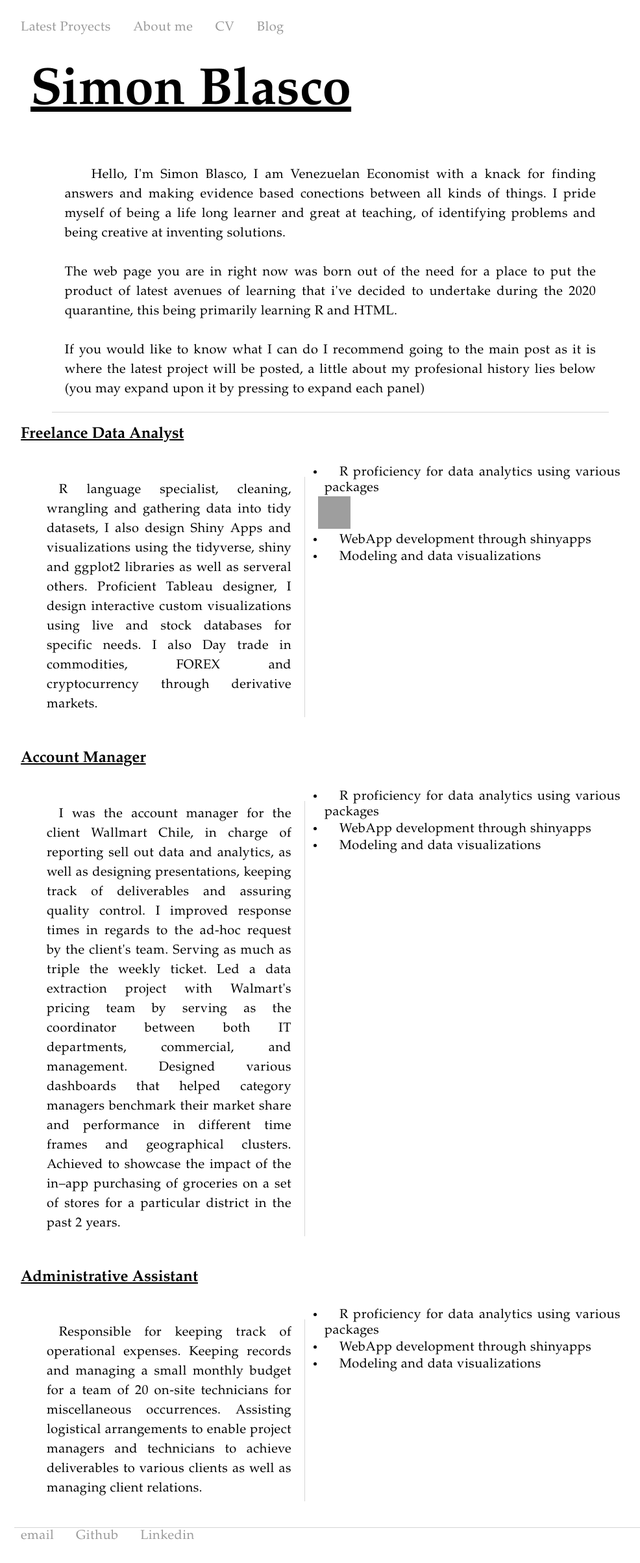
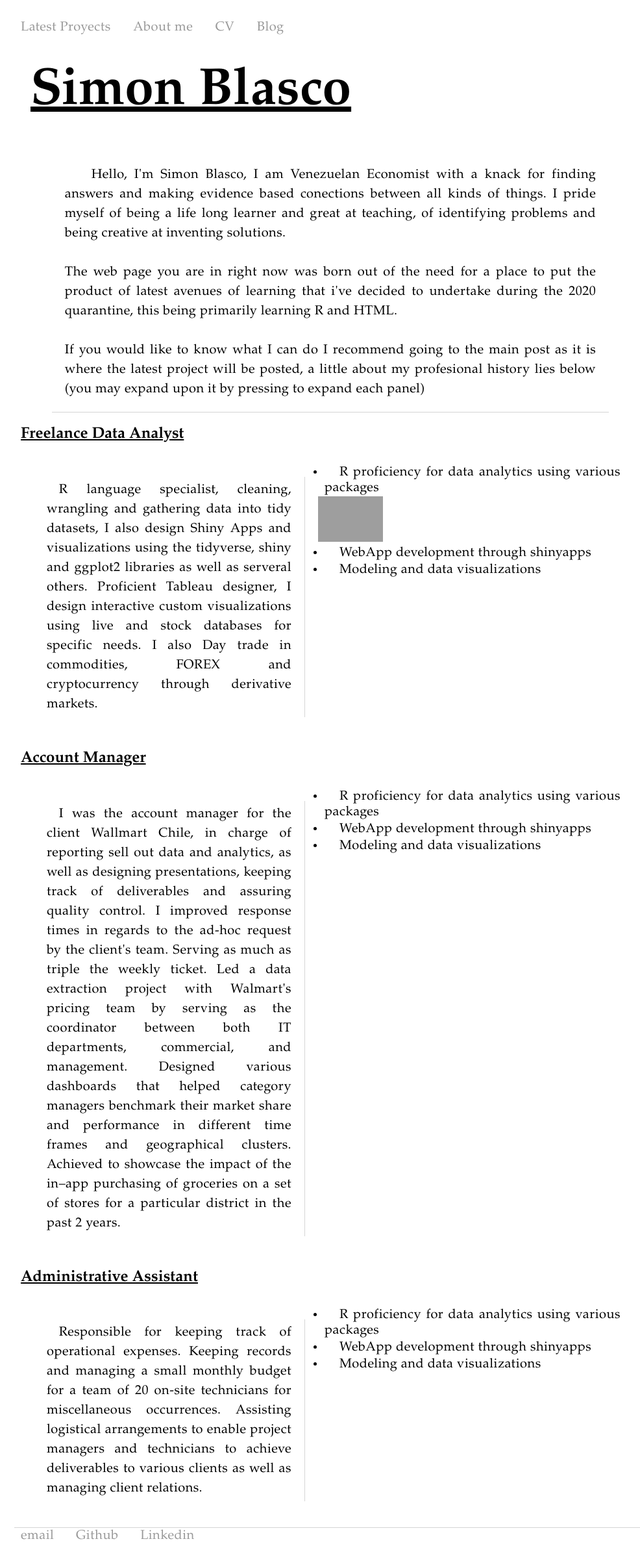
Before and after one commit to sblasco7/sblasco7.github.io, a Jekyll site: the page cv.html, which Jekyll copies as it is, in a window 1280 px wide. Shown: the whole page at 65% size, without its empty margins (156-1142 px from the left). Built offline with Jekyll 4.4.1, drawn with Linux system fonts in a browser that asks for light colours; grey boxes are pictures that could not be loaded.

Commit message:
Update cv.css

```diff
--- a/css/cv.css
+++ b/css/cv.css
@@ -109,6 +109,6 @@ a:hover {
 }
 img {
    align-self: center;
-   width: 50px;
-   height: 50px;
+   width: 100px;
+   height: 70px;
 }
```
